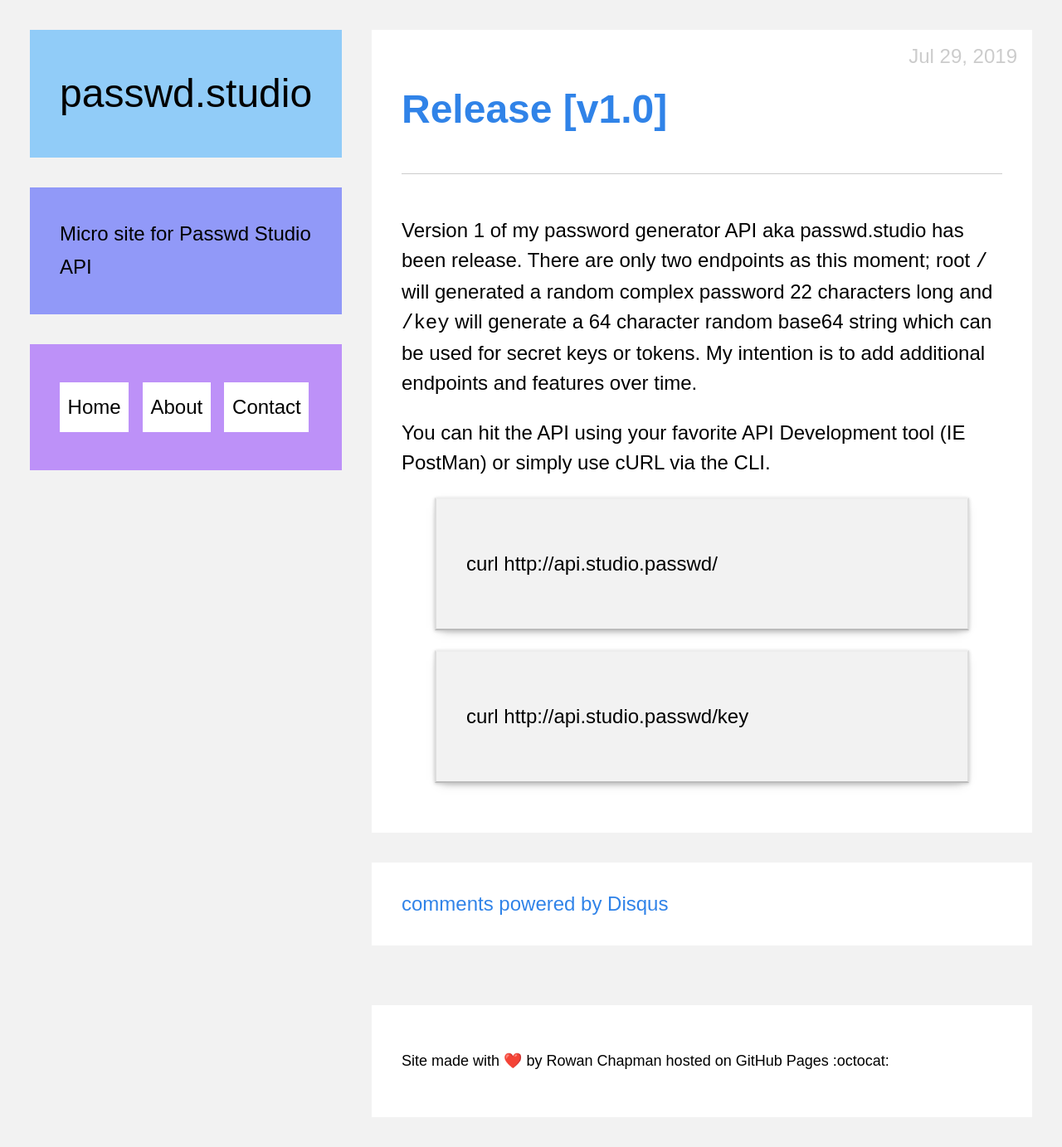
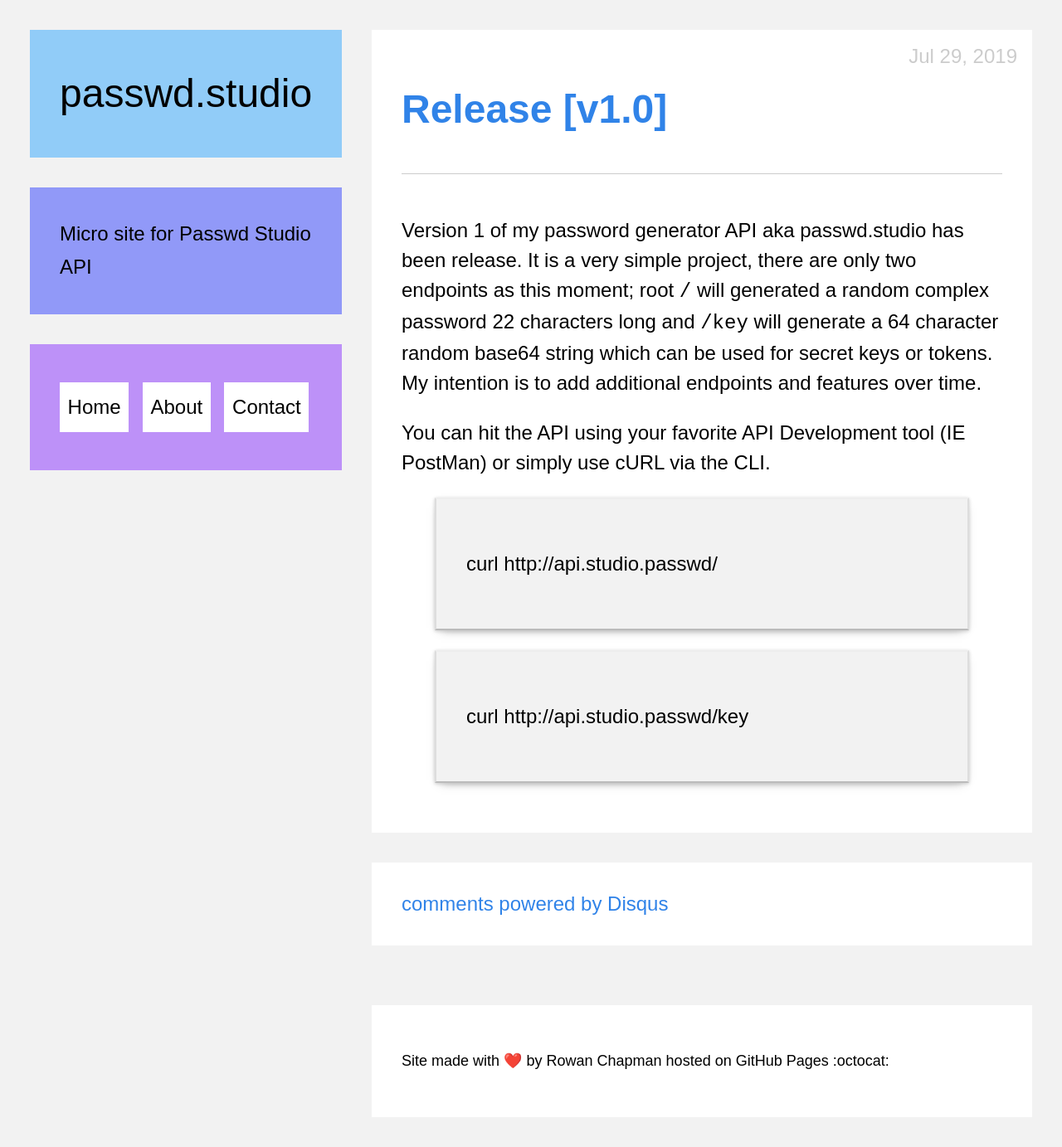
Before and after one commit to rchapman83/passwd-studio-web, a Jekyll site: the page built from _posts/2019-07-29-release-v1-dot-0.markdown, in a window 1280 px wide. Shown: the whole page at 83% size. Built offline with Jekyll 4.4.1, drawn with Linux system fonts in a browser that asks for light colours; emoji names are drawn with the system emoji font; comment, search, counter and statistics services are not loaded.

Commit message:
Updated Release V1 Dot 0

```diff
--- a/_posts/2019-07-29-release-v1-dot-0.markdown
+++ b/_posts/2019-07-29-release-v1-dot-0.markdown
@@ -9,7 +9,7 @@
 - release notes
 ---
 
-Version 1 of my password generator API aka passwd.studio has been release. There are only two endpoints as this moment; root `/` will generated a random complex password 22 characters long and `/key` will generate a 64 character random base64 string which can be used for secret keys or tokens. My intention is to add additional endpoints and features over time.
+Version 1 of my password generator API aka passwd.studio has been release. It is a very simple project, there are only two endpoints as this moment; root `/` will generated a random complex password 22 characters long and `/key` will generate a 64 character random base64 string which can be used for secret keys or tokens. My intention is to add additional endpoints and features over time.
 
 You can hit the API using your favorite API Development tool (IE PostMan) or simply use cURL via the CLI.
 
```
